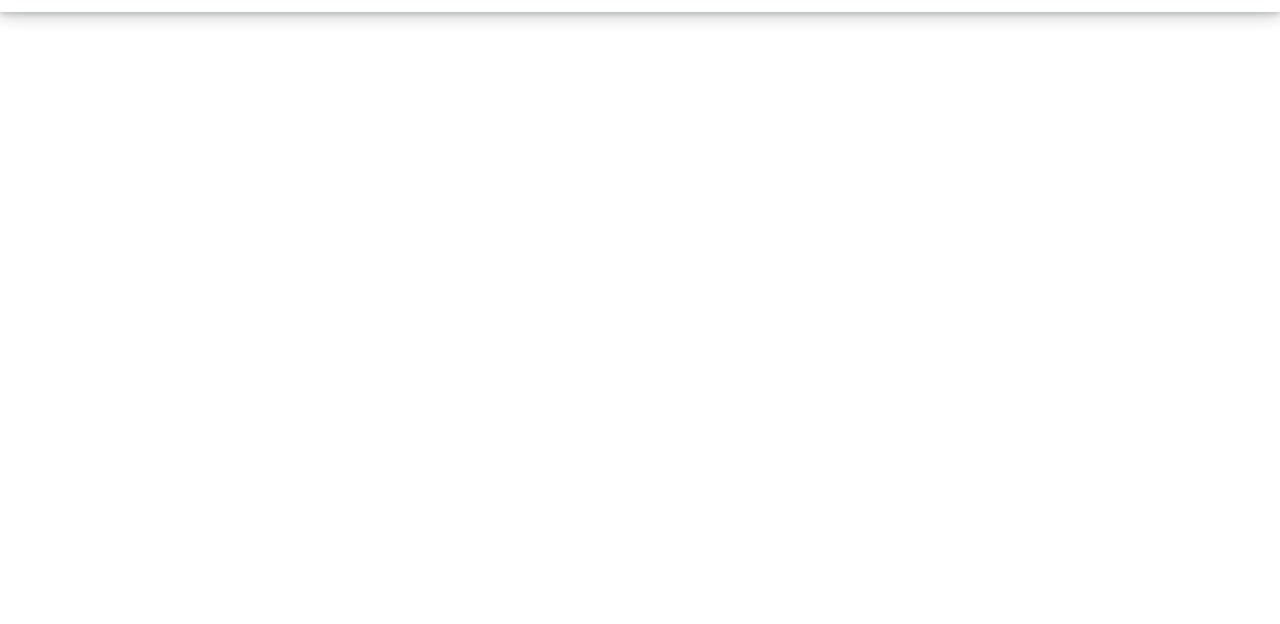
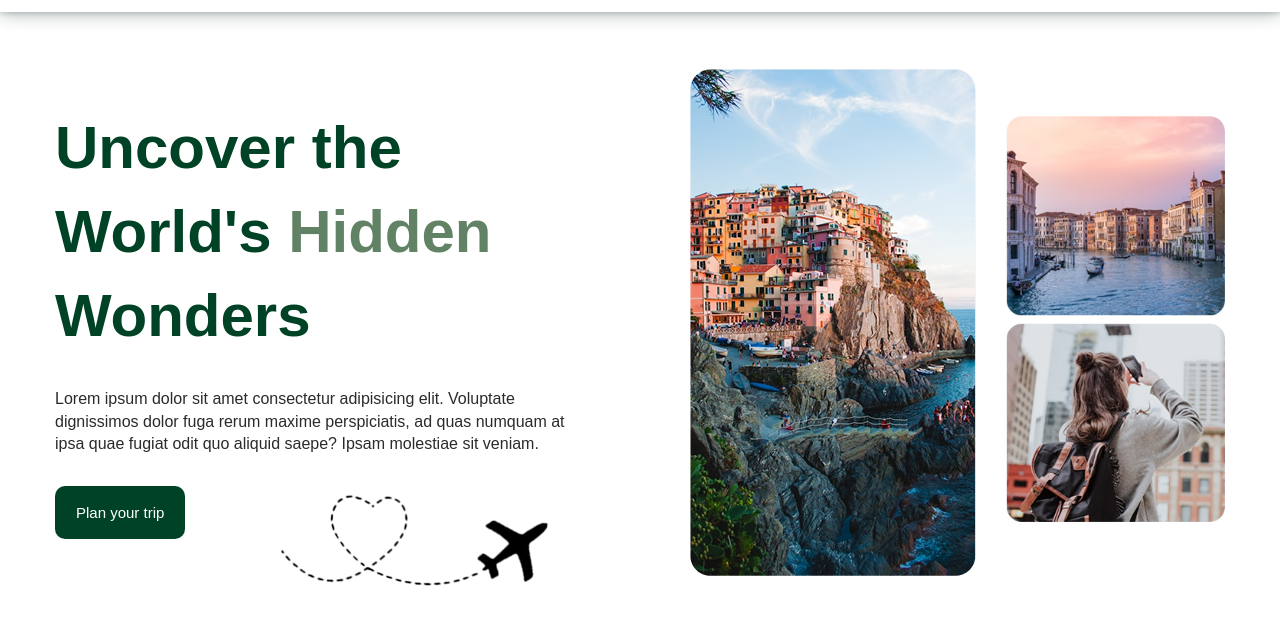
Before and after one commit to Idkxi/Basic-BeyondBorders, a plain HTML site: page index.html in a window 1280 px wide. Shown: the part 76-700 px from the top of the page. Drawn offline with Linux system fonts and the light colour scheme.

Commit message:
banner 40%

```diff
--- a/index.html
+++ b/index.html
@@ -30,6 +30,25 @@
 				</div>
 			</div>
 		</header>
+
+<section class="banner">
+	<div class="container">
+		<div class="banner_wrapper">
+			<div class="banner_text">
+				<h1>Uncover the World's <span>Hidden</span> Wonders</h1>
+				<p>Lorem ipsum dolor sit amet consectetur adipisicing elit. Voluptate dignissimos dolor fuga rerum maxime perspiciatis, ad quas numquam at ipsa quae fugiat odit quo aliquid saepe? Ipsam molestiae sit veniam.</p>
+				<a href="" class="btn bg-primary">Plan your trip</a>
+			</div>
+			<div class="banner_img">
+				<img src="/img/banner1.png" alt="">
+				<div class="images">
+					<img src="/img/banner2.png" alt="">
+					<img src="/img/banner3.png" alt="">
+				</div>
+			</div>
+		</div>
+	</div>
+</section>
 		<script src="/js/script.js"></script>
 	</body>
 </html>
--- a/style.css
+++ b/style.css
@@ -209,7 +209,43 @@ img {
   }
 }
 
-
+/* BANNER */
+.banner{
+  padding-top: 13rem;
+  padding-bottom: 5rem;
+  background: var(--light);
+}
+.banner .banner_wrapper{
+  display: grid;
+  grid-template-columns: 1fr 1fr;
+  grid-gap: 10rem;
+  align-items: center;
+}
+.banner .banner_img{
+  display: flex;
+  gap: 3rem;
+  align-items: center;
+}
+.banner .banner_text h1{
+  font-size: 6rem;
+  font-weight: 800;
+  color: var(--primary);
+}
+.banner .banner_text h1 span{
+  color: var(--accent);
+}
+.banner .banner_text p{
+  margin: 3rem 0;
+}
+.banner .banner_text{
+  position: relative;
+}
+.banner .banner_text::after{
+  content: url("/img/airplane.png");
+  position: absolute;
+  bottom: -18rem;
+  right: 0rem;
+}
 /* REPEATABLE PATTERNS */
 :root{
   --primary: #004225;
```
